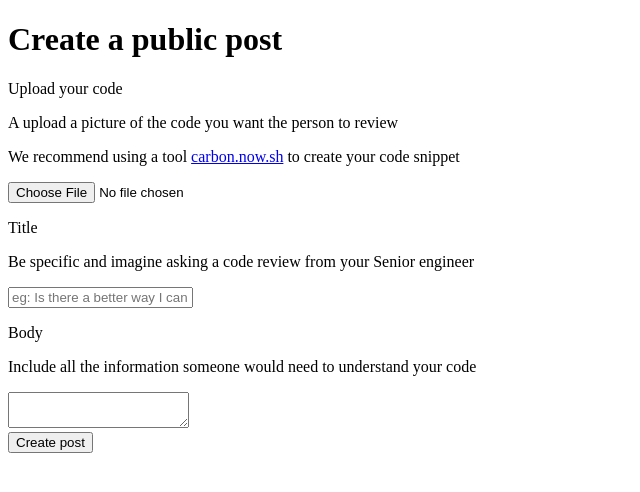
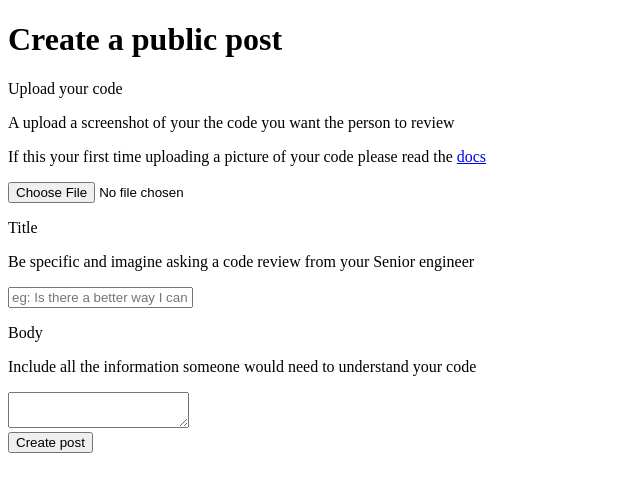
Before and after one commit to listentothefrog/reviewurcode, a Next.js app: page /create in a window 1280 px wide. Shown: the top 492 px of the page, without its empty margins (0-640 px from the left). Built offline with nearby package versions, Linux system fonts and the light colour scheme; no server answers; sample sign-in values are in the browser's storage.

Commit message:
remove carbon recommendation instead added link to docs

```diff
--- a/components/Dashboard/CreateCodeReviewPost.tsx
+++ b/components/Dashboard/CreateCodeReviewPost.tsx
@@ -46,19 +46,19 @@ const CreateCodeReviewPost = () => {
         <div className="w-full mt-5">
           <p className="font-bold">Upload your code</p>
           <p className="text-gray-500">
-            A upload a picture of the code you want the person to review
+            A upload a screenshot of your the code you want the person to review
           </p>
           <p className="text-gray-500 mt-2 italic">
-            We recommend using a tool{" "}
+            If this your first time uploading a picture of your code please read
+            the {""}
             <a
               target="_blank"
-              href="https://carbon.now.sh/"
+              href="http://localhost://3000/docs/upload-code"
               rel="noreferrer"
               className="text-blue-800 hover:underline hover:text-blue-700"
             >
-              carbon.now.sh
-            </a>{" "}
-            to create your code snippet
+              docs
+            </a>
           </p>
           <div className="w-full sm:px-8 md:px-16 sm:py-8">
             <main className="container mx-auto max-w-screen-lg h-full">
```
